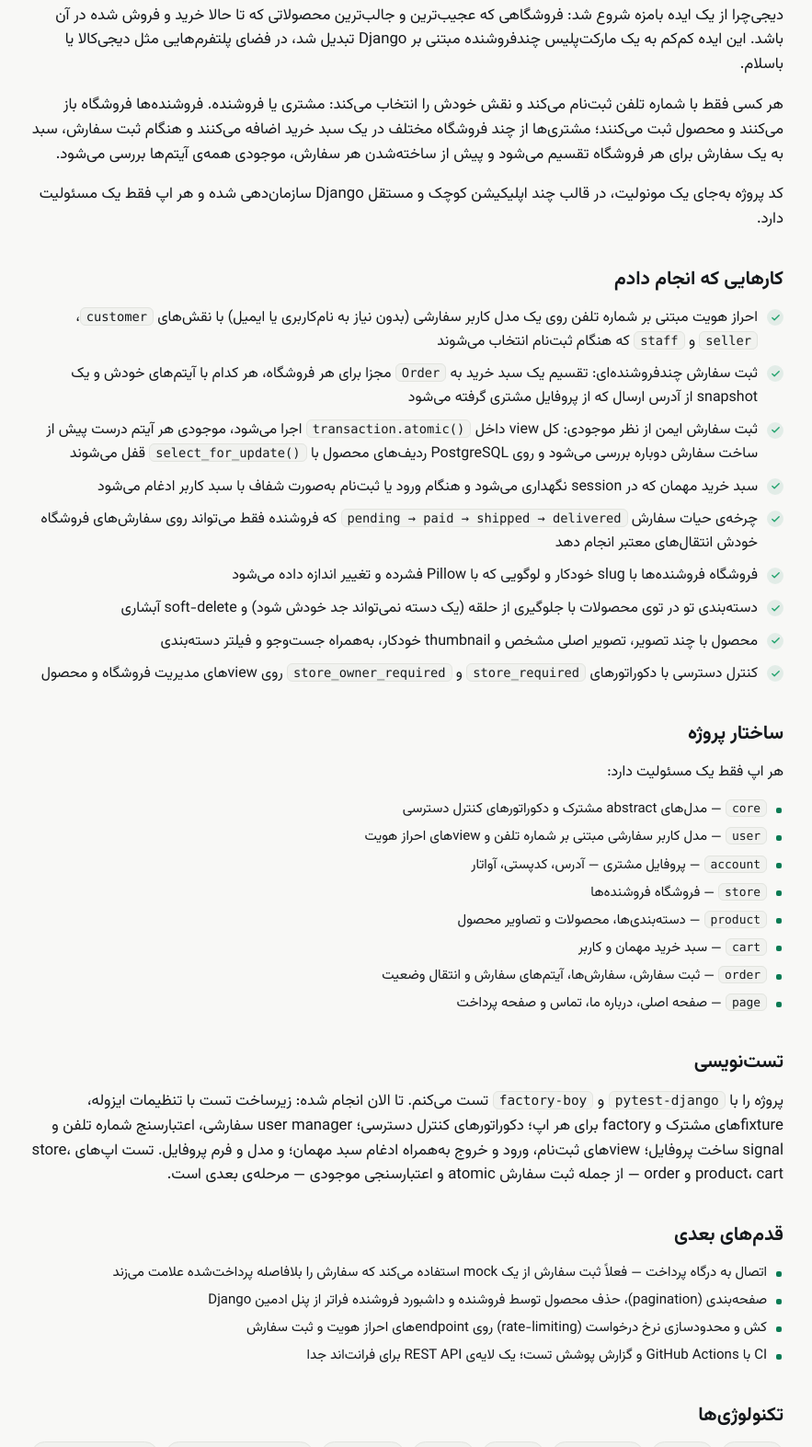
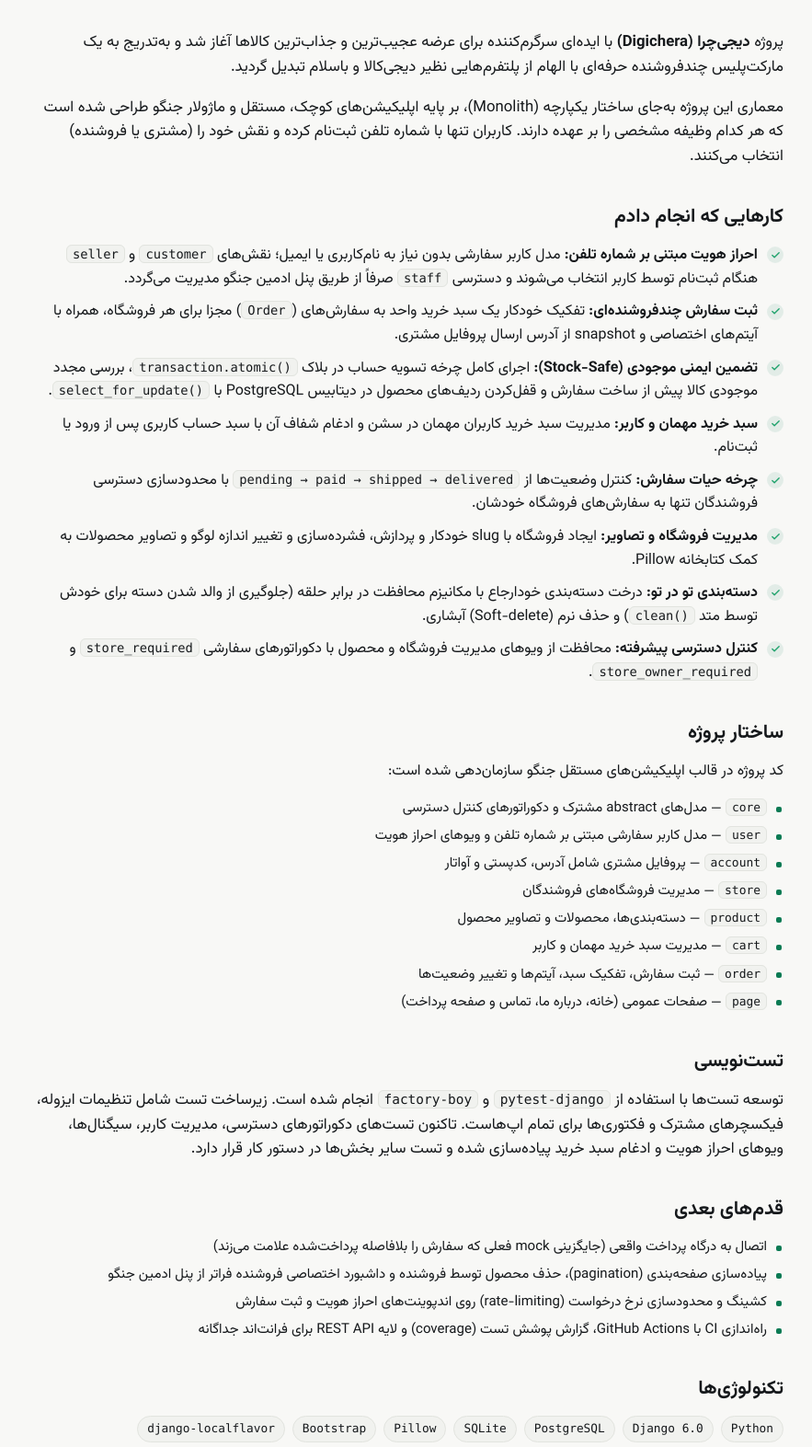
Before and after one commit to EhsanBarghamadi/EhsanBarghamadi.github.io, a plain HTML site: page fa/projects/digichera/index.html in a window 1280 px wide. Shown: the part 476-2049 px from the top of the page at 92% size, without its empty margins (198-1081 px from the left). Drawn offline with Linux system fonts and the light colour scheme.

Commit message:
refactor(digichera): update html project page and fix auth roles text

```diff
--- a/fa/projects/digichera/index.html
+++ b/fa/projects/digichera/index.html
@@ -39,7 +39,10 @@
       property="og:url"
       content="https://ehsanbarghamadi.github.io/fa/projects/digichera/"
     />
-    <meta property="og:title" content="Digichera؛ پلتفرم فروشگاهی چندفروشنده | احسان برغمدی" />
+    <meta
+      property="og:title"
+      content="Digichera؛ پلتفرم فروشگاهی چندفروشنده | احسان برغمدی"
+    />
     <meta
       property="og:description"
       content="یک مارکت‌پلیس چندفروشنده که فروشنده‌ها فروشگاه خودشان را دارند و مشتری با یک بار پرداخت خرید می‌کند؛ سبد خرید به‌صورت خودکار به سفارش‌های مجزای هر فروشنده تقسیم می‌شود."
@@ -51,10 +54,16 @@
     <meta property="og:image:width" content="1200" />
     <meta property="og:image:height" content="630" />
     <meta property="og:image:type" content="image/jpeg" />
-    <meta property="og:image:alt" content="احسان برغمدی — توسعه‌دهنده بک‌اند پایتون و جنگو" />
+    <meta
+      property="og:image:alt"
+      content="احسان برغمدی — توسعه‌دهنده بک‌اند پایتون و جنگو"
+    />
 
     <meta name="twitter:card" content="summary_large_image" />
-    <meta name="twitter:title" content="Digichera؛ پلتفرم فروشگاهی چندفروشنده | احسان برغمدی" />
+    <meta
+      name="twitter:title"
+      content="Digichera؛ پلتفرم فروشگاهی چندفروشنده | احسان برغمدی"
+    />
     <meta
       name="twitter:description"
       content="یک مارکت‌پلیس چندفروشنده که فروشنده‌ها فروشگاه خودشان را دارند و مشتری با یک بار پرداخت خرید می‌کند؛ سبد خرید به‌صورت خودکار به سفارش‌های مجزای هر فروشنده تقسیم می‌شود."
@@ -63,11 +72,22 @@
       name="twitter:image"
       content="https://ehsanbarghamadi.github.io/static/img/og-image.jpg"
     />
-    <meta name="twitter:image:alt" content="احسان برغمدی — توسعه‌دهنده بک‌اند پایتون و جنگو" />
+    <meta
+      name="twitter:image:alt"
+      content="احسان برغمدی — توسعه‌دهنده بک‌اند پایتون و جنگو"
+    />
 
     <meta name="color-scheme" content="dark light" />
-    <meta name="theme-color" content="#f8f8f6" media="(prefers-color-scheme: light)" />
-    <meta name="theme-color" content="#0b0e11" media="(prefers-color-scheme: dark)" />
+    <meta
+      name="theme-color"
+      content="#f8f8f6"
+      media="(prefers-color-scheme: light)"
+    />
+    <meta
+      name="theme-color"
+      content="#0b0e11"
+      media="(prefers-color-scheme: dark)"
+    />
     <link rel="icon" href="/favicon.ico" sizes="any" />
     <link
       rel="icon"
@@ -350,8 +370,8 @@
         <div class="container container--narrow">
           <a class="back-link" href="/fa/#projects">
             <svg class="icon"><use href="#i-arrow-right"></use></svg>همه‌ی
-            پروژه‌ها</a
-          >
+            پروژه‌ها
+          </a>
 
           <header class="project-page__head">
             <div class="project__top">
@@ -362,16 +382,17 @@
             </div>
             <h1>Digichera</h1>
             <p class="project-page__lead">
-              یک مارکت‌پلیس چندفروشنده که فروشنده‌ها فروشگاه خودشان را دارند و
-              مشتری با یک بار پرداخت خرید می‌کند؛ سبد خرید به‌صورت خودکار به
-              سفارش‌های مجزای هر فروشنده تقسیم می‌شود.
+              یک مارکت‌پلیس چندفروشنده مبتنی بر جنگو؛ فروشندگان فروشگاه اختصاصی
+              خود را مدیریت و محصولات‌شان را عرضه می‌کنند، و مشتریان می‌توانند
+              از چندین فروشگاه در قالب یک سبد خرید خرید کنند تا سفارش‌ها به‌طور
+              خودکار در پشت صحنه تفکیک شوند.
             </p>
           </header>
 
           <dl class="facts">
             <div>
               <dt>نقش من</dt>
-              <dd>تنها توسعه‌دهنده</dd>
+              <dd>توسعه‌دهنده (Full-Stack)</dd>
             </div>
             <div>
               <dt>نوع</dt>
@@ -393,134 +414,129 @@
 
           <div class="prose">
             <p>
-              دیجی‌چرا از یک ایده بامزه شروع شد: فروشگاهی که عجیب‌ترین و
-              جالب‌ترین محصولاتی که تا حالا خرید و فروش شده در آن باشد. این ایده
-              کم‌کم به یک مارکت‌پلیس چندفروشنده مبتنی بر Django تبدیل شد، در
-              فضای پلتفرم‌هایی مثل دیجی‌کالا یا باسلام.
+              پروژه <strong>دیجی‌چرا (Digichera)</strong> با ایده‌ای سرگرم‌کننده
+              برای عرضه عجیب‌ترین و جذاب‌ترین کالاها آغاز شد و به‌تدریج به یک
+              مارکت‌پلیس چندفروشنده حرفه‌ای با الهام از پلتفرم‌هایی نظیر
+              دیجی‌کالا و باسلام تبدیل گردید.
             </p>
             <p>
-              هر کسی فقط با شماره تلفن ثبت‌نام می‌کند و نقش خودش را انتخاب
-              می‌کند: مشتری یا فروشنده. فروشنده‌ها فروشگاه باز می‌کنند و محصول
-              ثبت می‌کنند؛ مشتری‌ها از چند فروشگاه مختلف در یک سبد خرید اضافه
-              می‌کنند و هنگام ثبت سفارش، سبد به یک سفارش برای هر فروشگاه تقسیم
-              می‌شود و پیش از ساخته‌شدن هر سفارش، موجودی همه‌ی آیتم‌ها بررسی
-              می‌شود.
-            </p>
-            <p>
-              کد پروژه به‌جای یک مونولیت، در قالب چند اپلیکیشن کوچک و مستقل
-              Django سازمان‌دهی شده و هر اپ فقط یک مسئولیت دارد.
+              معماری این پروژه به‌جای ساختار یکپارچه (Monolith)، بر پایه
+              اپلیکیشن‌های کوچک، مستقل و ماژولار جنگو طراحی شده است که هر کدام
+              وظیفه مشخصی را بر عهده دارند. کاربران تنها با شماره تلفن ثبت‌نام
+              کرده و نقش خود را (مشتری یا فروشنده) انتخاب می‌کنند.
             </p>
           </div>
 
           <h2 class="project-page__subtitle">کارهایی که انجام دادم</h2>
           <ul class="checklist">
             <li>
-              احراز هویت مبتنی بر شماره تلفن روی یک مدل کاربر سفارشی (بدون نیاز
-              به نام‌کاربری یا ایمیل) با نقش‌های <code>customer</code>،
-              <code>seller</code> و <code>staff</code> که هنگام ثبت‌نام انتخاب
-              می‌شوند
+              <strong>احراز هویت مبتنی بر شماره تلفن:</strong> مدل کاربر سفارشی
+              بدون نیاز به نام‌کاربری یا ایمیل؛ نقش‌های <code>customer</code> و
+              <code>seller</code> هنگام ثبت‌نام توسط کاربر انتخاب می‌شوند و
+              دسترسی <code>staff</code> صرفاً از طریق پنل ادمین جنگو مدیریت
+              می‌گردد.
             </li>
             <li>
-              ثبت سفارش چندفروشنده‌ای: تقسیم یک سبد خرید به
-              <code>Order</code> مجزا برای هر فروشگاه، هر کدام با آیتم‌های خودش
-              و یک snapshot از آدرس ارسال که از پروفایل مشتری گرفته می‌شود
+              <strong>ثبت سفارش چندفروشنده‌ای:</strong> تفکیک خودکار یک سبد خرید
+              واحد به سفارش‌های (<code>Order</code>) مجزا برای هر فروشگاه، همراه
+              با آیتم‌های اختصاصی و snapshot از آدرس ارسال پروفایل مشتری.
             </li>
             <li>
-              ثبت سفارش ایمن از نظر موجودی: کل view داخل
-              <code>transaction.atomic()</code> اجرا می‌شود، موجودی هر آیتم درست
-              پیش از ساخت سفارش دوباره بررسی می‌شود و روی PostgreSQL ردیف‌های
-              محصول با <code>select_for_update()</code> قفل می‌شوند
+              <strong>تضمین ایمنی موجودی (Stock-Safe):</strong> اجرای کامل چرخه
+              تسویه حساب در بلاک <code>transaction.atomic()</code>، بررسی مجدد
+              موجودی کالا پیش از ساخت سفارش و قفل‌کردن ردیف‌های محصول در دیتابیس
+              PostgreSQL با <code>select_for_update()</code>.
             </li>
             <li>
-              سبد خرید مهمان که در session نگهداری می‌شود و هنگام ورود یا
-              ثبت‌نام به‌صورت شفاف با سبد کاربر ادغام می‌شود
+              <strong>سبد خرید مهمان و کاربر:</strong> مدیریت سبد خرید کاربران
+              مهمان در سشن و ادغام شفاف آن با سبد حساب کاربری پس از ورود یا
+              ثبت‌نام.
             </li>
             <li>
-              چرخه‌ی حیات سفارش
-              <code>pending → paid → shipped → delivered</code> که فروشنده فقط
-              می‌تواند روی سفارش‌های فروشگاه خودش انتقال‌های معتبر انجام دهد
+              <strong>چرخه حیات سفارش:</strong> کنترل وضعیت‌ها از
+              <code>pending → paid → shipped → delivered</code> با محدودسازی
+              دسترسی فروشندگان تنها به سفارش‌های فروشگاه خودشان.
             </li>
             <li>
-              فروشگاه فروشنده‌ها با slug خودکار و لوگویی که با Pillow فشرده و
-              تغییر اندازه داده می‌شود
+              <strong>مدیریت فروشگاه و تصاویر:</strong> ایجاد فروشگاه با slug
+              خودکار و پردازش، فشرده‌سازی و تغییر اندازه لوگو و تصاویر محصولات
+              به کمک کتابخانه Pillow.
             </li>
             <li>
-              دسته‌بندی تو در توی محصولات با جلوگیری از حلقه (یک دسته نمی‌تواند
-              جد خودش شود) و soft-delete آبشاری
+              <strong>دسته‌بندی تو در تو:</strong> درخت دسته‌بندی خودارجاع با
+              مکانیزم محافظت در برابر حلقه (جلوگیری از والد شدن دسته برای خودش
+              توسط متد <code>clean()</code>) و حذف نرم (Soft-delete) آبشاری.
             </li>
             <li>
-              محصول با چند تصویر، تصویر اصلی مشخص و thumbnail خودکار، به‌همراه
-              جست‌وجو و فیلتر دسته‌بندی
-            </li>
-            <li>
-              کنترل دسترسی با دکوراتورهای <code>store_required</code> و
-              <code>store_owner_required</code> روی viewهای مدیریت فروشگاه و
-              محصول
+              <strong>کنترل دسترسی پیشرفته:</strong> محافظت از ویوهای مدیریت
+              فروشگاه و محصول با دکوراتورهای سفارشی
+              <code>store_required</code> و <code>store_owner_required</code>.
             </li>
           </ul>
 
           <h2 class="project-page__subtitle">ساختار پروژه</h2>
-          <p>هر اپ فقط یک مسئولیت دارد:</p>
+          <p>کد پروژه در قالب اپلیکیشن‌های مستقل جنگو سازمان‌دهی شده است:</p>
           <ul class="bullets">
             <li>
               <code>core</code> — مدل‌های abstract مشترک و دکوراتورهای کنترل
               دسترسی
             </li>
             <li>
-              <code>user</code> — مدل کاربر سفارشی مبتنی بر شماره تلفن و viewهای
+              <code>user</code> — مدل کاربر سفارشی مبتنی بر شماره تلفن و ویوهای
               احراز هویت
             </li>
-            <li><code>account</code> — پروفایل مشتری — آدرس، کدپستی، آواتار</li>
-            <li><code>store</code> — فروشگاه فروشنده‌ها</li>
+            <li>
+              <code>account</code> — پروفایل مشتری شامل آدرس، کدپستی و آواتار
+            </li>
+            <li><code>store</code> — مدیریت فروشگاه‌های فروشندگان</li>
             <li><code>product</code> — دسته‌بندی‌ها، محصولات و تصاویر محصول</li>
-            <li><code>cart</code> — سبد خرید مهمان و کاربر</li>
+            <li><code>cart</code> — مدیریت سبد خرید مهمان و کاربر</li>
             <li>
-              <code>order</code> — ثبت سفارش، سفارش‌ها، آیتم‌های سفارش و انتقال
-              وضعیت
+              <code>order</code> — ثبت سفارش، تفکیک سبد، آیتم‌ها و تغییر
+              وضعیت‌ها
             </li>
             <li>
-              <code>page</code> — صفحه اصلی، درباره ما، تماس و صفحه پرداخت
+              <code>page</code> — صفحات عمومی (خانه، درباره ما، تماس و صفحه
+              پرداخت)
             </li>
           </ul>
 
           <h2 class="project-page__subtitle">تست‌نویسی</h2>
           <div class="prose">
             <p>
-              پروژه را با <code>pytest-django</code> و
-              <code>factory-boy</code> تست می‌کنم. تا الان انجام شده: زیرساخت
-              تست با تنظیمات ایزوله، fixtureهای مشترک و factory برای هر اپ؛
-              دکوراتورهای کنترل دسترسی؛ user manager سفارشی، اعتبارسنج شماره
-              تلفن و signal ساخت پروفایل؛ viewهای ثبت‌نام، ورود و خروج به‌همراه
-              ادغام سبد مهمان؛ و مدل و فرم پروفایل. تست اپ‌های store، product،
-              cart و order — از جمله ثبت سفارش atomic و اعتبارسنجی موجودی —
-              مرحله‌ی بعدی است.
+              توسعه تست‌ها با استفاده از <code>pytest-django</code> و
+              <code>factory-boy</code> انجام شده است. زیرساخت تست شامل تنظیمات
+              ایزوله، فیکسچرهای مشترک و فکتوری‌ها برای تمام اپ‌هاست. تاکنون
+              تست‌های دکوراتورهای دسترسی، مدیریت کاربر، سیگنال‌ها، ویوهای احراز
+              هویت و ادغام سبد خرید پیاده‌سازی شده و تست سایر بخش‌ها در دستور
+              کار قرار دارد.
             </p>
           </div>
 
           <h2 class="project-page__subtitle">قدم‌های بعدی</h2>
           <ul class="bullets">
             <li>
-              اتصال به درگاه پرداخت — فعلاً ثبت سفارش از یک mock استفاده می‌کند
-              که سفارش را بلافاصله پرداخت‌شده علامت می‌زند
+              اتصال به درگاه پرداخت واقعی (جایگزینی mock فعلی که سفارش را
+              بلافاصله پرداخت‌شده علامت می‌زند)
             </li>
             <li>
-              صفحه‌بندی (pagination)، حذف محصول توسط فروشنده و داشبورد فروشنده
-              فراتر از پنل ادمین Django
+              پیاده‌سازی صفحه‌بندی (pagination)، حذف محصول توسط فروشنده و
+              داشبورد اختصاصی فروشنده فراتر از پنل ادمین جنگو
             </li>
             <li>
-              کش و محدودسازی نرخ درخواست (rate-limiting) روی endpointهای احراز
-              هویت و ثبت سفارش
+              کشینگ و محدودسازی نرخ درخواست (rate-limiting) روی اندپوینت‌های
+              احراز هویت و ثبت سفارش
             </li>
             <li>
-              CI با GitHub Actions و گزارش پوشش تست؛ یک لایه‌ی REST API برای
-              فرانت‌اند جدا
+              راه‌اندازی CI با GitHub Actions، گزارش پوشش تست (coverage) و لایه
+              REST API برای فرانت‌اند جداگانه
             </li>
           </ul>
 
           <h2 class="project-page__subtitle">تکنولوژی‌ها</h2>
           <ul class="tags">
             <li>Python</li>
-            <li>Django</li>
+            <li>Django 6.0</li>
             <li>PostgreSQL</li>
             <li>SQLite</li>
             <li>Pillow</li>
```
Also changed, not shown: projects/digichera/index.html (+34 -10 lines).
